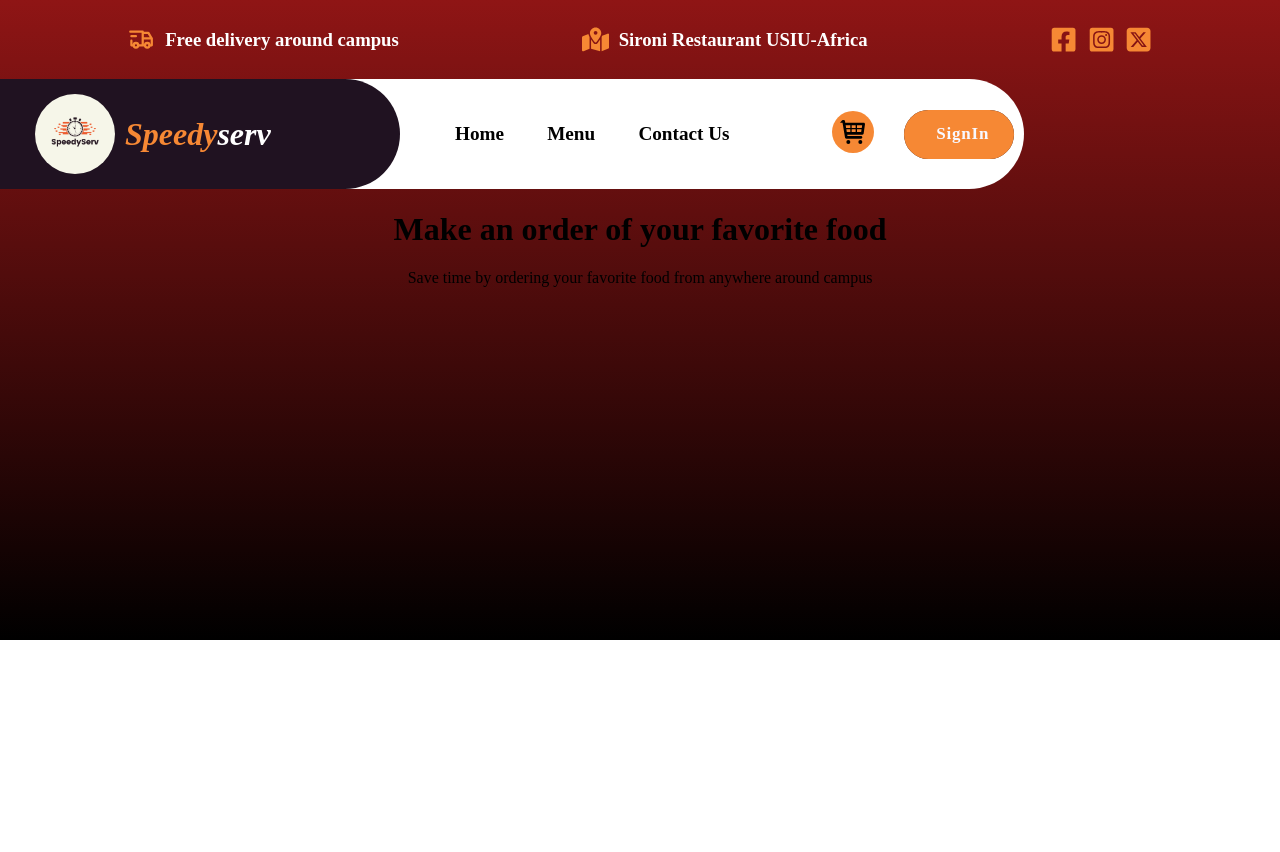
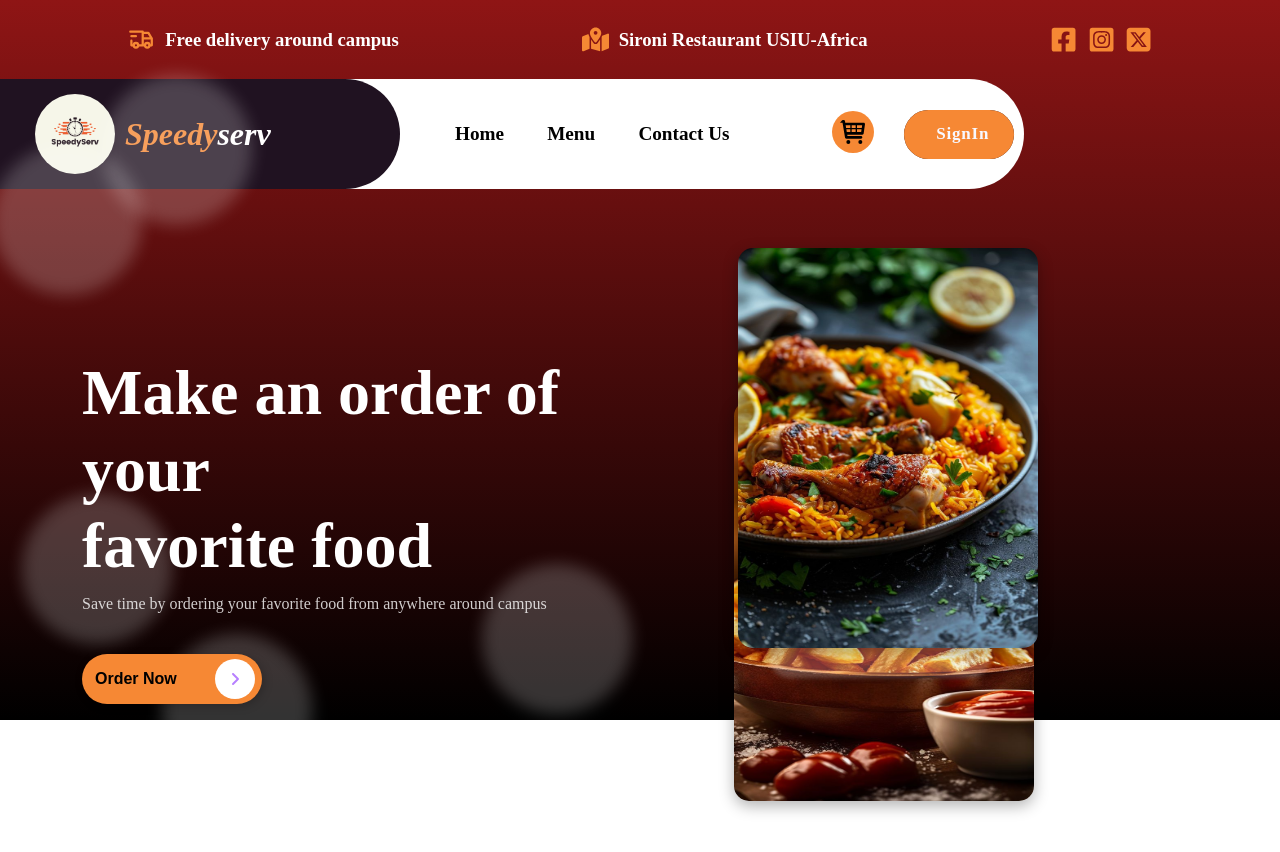
Before and after one commit to githinjiEssy/meal-ordering-system, a React (Create React App) app in the folder client/: page / in a window 1280 px wide. Shown: the top 852 px of the page. Before the commit the page ends 800 px from the top, so only its background shows below. Built offline with nearby package versions, Linux system fonts and the light colour scheme; a web font is replaced by a local one.

Commit message:
header content

```diff
--- a/client/src/Componets/Home page/Header.css
+++ b/client/src/Componets/Home page/Header.css
@@ -1,3 +1,14 @@
+:root {
+    --radius-1: 70%;
+    --radius-2: 30%;
+    --radius-3: 30%;
+    --radius-4: 70%;
+    --radius-5: 60%;
+    --radius-6: 40%;
+    --radius-7: 60%;
+    --radius-8: 40%;
+}
+
 body {
     background: var(--primary-color);
     background: linear-gradient(0deg, rgb(0, 0, 0) 0%, rgb(143, 21, 21) 100%);
@@ -6,7 +17,7 @@ body {
 }
 
 .header-container {
-    height: 80vh;
+    height: 90vh;
 }
 
 .header-wrapper {
@@ -102,7 +113,7 @@ body {
     content: '';
     position: absolute;
     width: 100%;
-    height: 4px;
+    height: 2px;
     background-color: var(--font-color-2);
     bottom: 0;
     left: 0;
@@ -197,3 +208,148 @@ body {
 .nav_btn:hover::before {
     transform: translate3d(100%, 0, 0);
 }
+
+/* ================================================================================= */
+.header_content {
+    padding: 20px;
+}
+
+.content {
+    width: 90%;
+    margin-left: 5%;
+    display: flex;
+    justify-content: center; /* Center horizontally */
+    align-items: center; /* Center vertically */
+    gap: 20px;
+    height: 80vh;
+
+}
+
+/* Content Left */
+.content_left {
+    flex: 1;
+    display: flex;
+    flex-direction: column;
+    justify-content: center;
+    position: relative;
+
+}
+
+.empty {
+    position: absolute;
+    width: 150px;
+    height: 150px;
+    background-color: rgba(255, 255, 255, 0.2);
+    border-radius: 50%;
+    filter: blur(8px);
+}
+
+.empty:nth-child(1) { top: -60%; left: -90px; }
+.empty:nth-child(2) { top: 60%; left: 400px; }
+.empty:nth-child(3) { top: -80%; left: 20px; }
+.empty:nth-child(4) { top: 80%; left: 80px; }
+.empty:nth-child(5) { top: 40%; left: -60px; }
+
+.header_text {
+    z-index: 1;
+    text-align: left;
+}
+
+.header_title {
+    font-size: 4rem;
+    font-weight: bold;
+    line-height: 1.2;
+    margin: 0;
+    color: var(--font-color-1);
+}
+
+.header_text p {
+    font-size: 1rem;
+    color: var(--font-color-1);
+    opacity: 0.8;
+    margin-top: 10px;
+}
+
+/* From Uiverse.io by Yaya12085 */
+.content_button {
+    margin-top: 25px;
+}
+.content_btn {
+    width: 180px;
+    height: 50px;
+    border-radius: 30px;
+    border: none;
+    display: flex;
+    align-items: center;
+    justify-content: flex-start;
+    padding-left: 13px;
+    gap: 9px;
+    font-size: 1rem;
+    color: var(--font-color-2);
+    background: var(--bg-color-1);
+    position: relative;
+    cursor: pointer;
+    box-shadow: 2px 2px 10px rgba(0, 0, 0, 0.212);
+    font-weight: 600;
+}
+
+.arrow {
+    position: absolute;
+    right: 7.5px;
+    background-color: rgb(255, 255, 255);
+    width: 40px;
+    height: 40px;
+    display: flex;
+    align-items: center;
+    justify-content: center;
+    border-radius: 30px;
+    transition: all .5s ease;
+}
+
+.content_btn:hover .arrow {
+    width: calc(180px - (7.5px)*2);
+}
+
+
+/* Content Right */
+.content_right {
+    flex: 1;
+    display: flex;
+    justify-content: center;
+    align-items: center;
+    position: relative;
+    height: 80%;
+}
+
+.img_right-1, .img_right-2 {
+    position: absolute;
+    width: 300px;
+    height: 400px;
+    border-radius: 15px;
+    box-shadow: 0px 5px 15px rgba(0, 0, 0, 0.3);
+}
+
+.img_right-1 {
+    z-index: 3; /* Place on top */
+    left: 16%; /* Center horizontally */
+    top: -5%; /* Adjust for layering */
+}
+
+.img_right-2 {
+    z-index: 1; /* Place behind img_right-1 */
+    right: 30%; /* Center horizontally */
+    top: 25%; /* Adjust for layering */
+}
+
+.empty_left {
+    position: absolute;
+    width: 220px;
+    height: 400px;
+    background-color: rgba(255, 255, 255, 0.2);
+    filter: blur(2px);
+    top: 40%;
+    left: 42%;
+    border-radius: 0px 20px 20px 20px;
+    transform: translate(-50%, -50%); /* Center the blob */
+    z-index: 2; /* Place behind images */
+}
--- a/client/src/Componets/Home page/Header.jsx
+++ b/client/src/Componets/Home page/Header.jsx
@@ -54,6 +54,7 @@ function Header() {
         </div>
 
         <div className="header_content">
+            <div className="content">
                 <div className="content_left">
                     <div className="empty"></div>
                     <div className="empty"></div>
@@ -61,14 +62,26 @@ function Header() {
                     <div className="empty"></div>
                     <div className="empty"></div>
 
-                <h1 className="header_title">Make an order of your favorite food</h1>
+                    <div className="header_text">
+                        <h1 className="header_title">Make an order of your <br /> favorite food</h1>
                         <p>Save time by ordering your favorite food from anywhere around campus</p>
                     </div>
 
+                    <div className="content_button">
+                        <button class="content_btn">
+                            Order Now
+                            <span class="arrow">
+                                <svg fill="rgb(183, 128, 255)" viewBox="0 0 320 512" height="1em" xmlns="http://www.w3.org/2000/svg"><path d="M278.6 233.4c12.5 12.5 12.5 32.8 0 45.3l-160 160c-12.5 12.5-32.8 12.5-45.3 0s-12.5-32.8 0-45.3L210.7 256 73.4 118.6c-12.5-12.5-12.5-32.8 0-45.3s32.8-12.5 45.3 0l160 160z"></path></svg>
+                            </span>
+                        </button>
+                    </div>
+                </div>
+
                 <div className="content_right">
-                <img src="" alt="" />
+                    <img src="/images/Best Chicken Biryani Recipe _ You Need to Try.jpeg" alt="" className='img_right-1'/>
                     <div className="empty_left"></div>
-                <img src="" alt="" />
+                    <img src="/images/French fries _ potatoe fries _ sauce _ fries.jpeg" alt="" className='img_right-2'/>
+                </div>
             </div>
         </div>
     </div>
```
Lines whose indentation alone changed are shown as unchanged.
